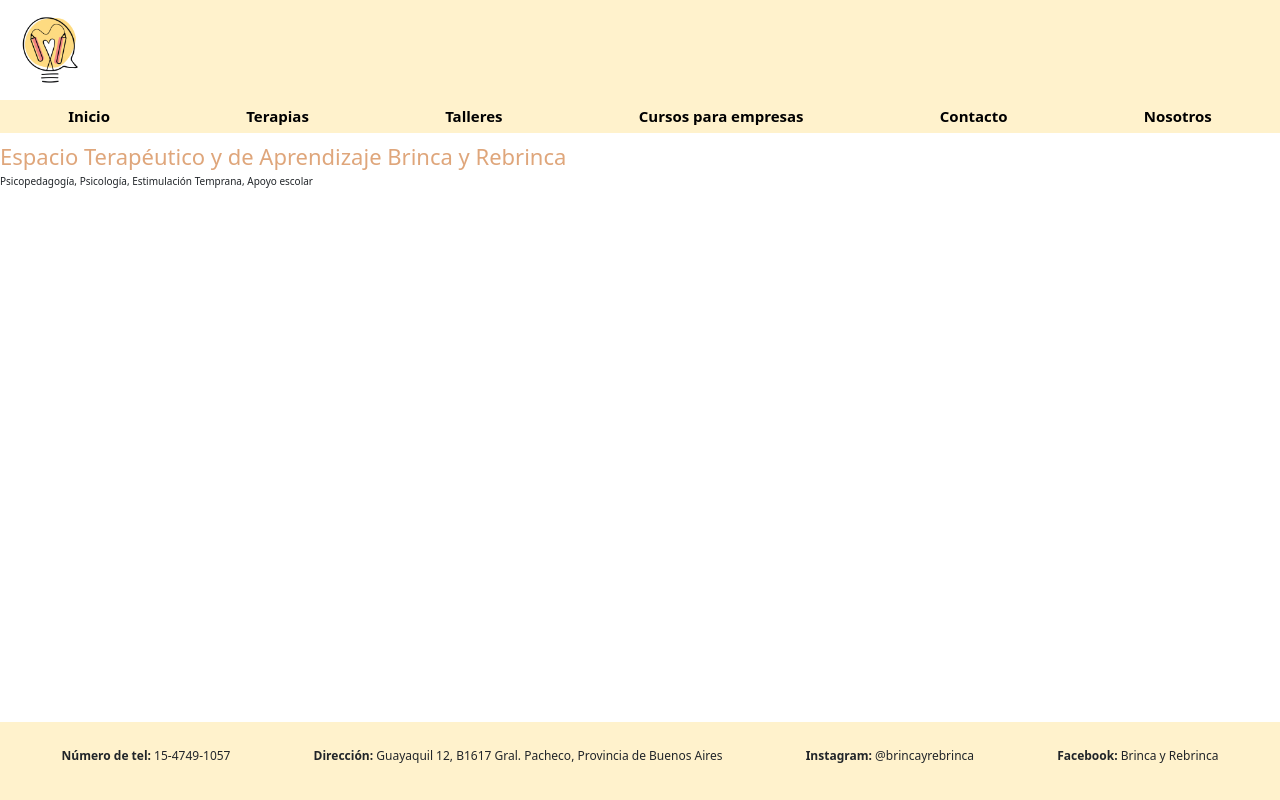
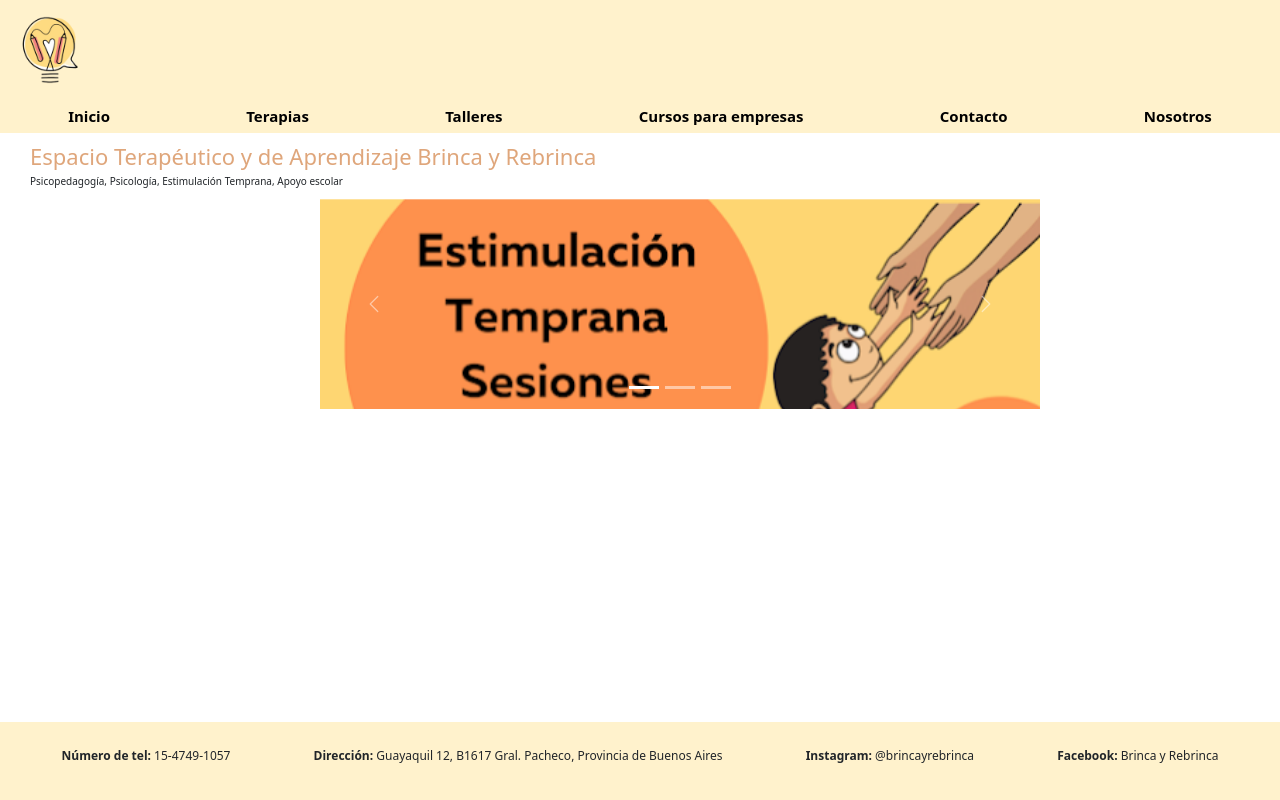
Before and after one commit to MiltonRuiz96/brinca_y_rebrinca, a plain HTML site: page index.html in a window 1280 px wide. Drawn offline with nearby package versions, Linux system fonts and the light colour scheme.

Commit message:
Carrusel

```diff
--- a/Estilo/Style.css
+++ b/Estilo/Style.css
@@ -88,4 +88,14 @@ footer {
   font-weight: bold;
 }
 
+.mi-carrusel {
+  width: 720px;
+  height: 210px;
+}
+
+.mi-carrusel .carousel-item {
+  width: 720px;
+  height: 210px;
+}
+
 /* Footer */
--- a/index.html
+++ b/index.html
@@ -18,7 +18,7 @@
   <body>
     <header>
       <!-- logo -->
-      <img src="Medios/logo blanco.jpeg" alt="Error pic" />
+      <img src="Medios/logo.png" alt="Error pic" />
       <!-- Menú -->
       <nav>
         <ul class="navbar">
@@ -36,10 +36,78 @@
 
     <main>
       <!-- Banner presentación -->
-      <section>
+      <section class="ms-5">
         <h1>Espacio Terapéutico y de Aprendizaje Brinca y Rebrinca</h1>
         <p>Psicopedagogía, Psicología, Estimulación Temprana, Apoyo escolar</p>
       </section>
+      <div class="d-flex">
+        <div class="col-3"></div>
+        <div id="carouselExampleIndicators" class="carousel slide mi-carrusel">
+          <div class="carousel-indicators">
+            <button
+              type="button"
+              data-bs-target="#carouselExampleIndicators"
+              data-bs-slide-to="0"
+              class="active"
+              aria-current="true"
+              aria-label="Slide 1"
+            ></button>
+            <button
+              type="button"
+              data-bs-target="#carouselExampleIndicators"
+              data-bs-slide-to="1"
+              aria-label="Slide 2"
+            ></button>
+            <button
+              type="button"
+              data-bs-target="#carouselExampleIndicators"
+              data-bs-slide-to="2"
+              aria-label="Slide 3"
+            ></button>
+          </div>
+          <div class="carousel-inner">
+            <div class="carousel-item active">
+              <img
+                src="./Medios/carrusel1.png"
+                class="d-block w-100"
+                alt="..."
+              />
+            </div>
+            <div class="carousel-item">
+              <img
+                src="./Medios/carrusel2.png"
+                class="d-block w-100"
+                alt="..."
+              />
+            </div>
+            <div class="carousel-item">
+              <img
+                src="./Medios/carrusel3.png"
+                class="d-block w-100"
+                alt="..."
+              />
+            </div>
+          </div>
+          <button
+            class="carousel-control-prev"
+            type="button"
+            data-bs-target="#carouselExampleIndicators"
+            data-bs-slide="prev"
+          >
+            <span class="carousel-control-prev-icon" aria-hidden="true"></span>
+            <span class="visually-hidden">Previous</span>
+          </button>
+          <button
+            class="carousel-control-next"
+            type="button"
+            data-bs-target="#carouselExampleIndicators"
+            data-bs-slide="next"
+          >
+            <span class="carousel-control-next-icon" aria-hidden="true"></span>
+            <span class="visually-hidden">Next</span>
+          </button>
+        </div>
+      </div>
     </main>
 
     <footer>
@@ -54,4 +122,9 @@
       </ul>
     </footer>
   </body>
+  <script
+    src="https://cdn.jsdelivr.net/npm/bootstrap@5.3.0/dist/js/bootstrap.bundle.min.js"
+    integrity="sha384-geWF76RCwLtnZ8qwWowPQNguL3RmwHVBC9FhGdlKrxdiJJigb/j/68SIy3Te4Bkz"
+    crossorigin="anonymous"
+  ></script>
 </html>
```
Also changed, not shown: Page/Contacto.html (+2 -2 lines), Page/CursosParaEmpresas.html (+1 -1 lines), Page/Nosotros.html (+1 -1 lines), Page/Talleres.html (+1 -1 lines), Page/Terapias.html (+1 -1 lines), Medios/WhatsApp Image 2023-05-22 at 19.28.14.jpeg (deleted), Medios/WhatsApp Image 2023-05-22 at 19.29.50.jpeg (deleted), Medios/carrusel1.png (added), Medios/carrusel2.png (added), Medios/carrusel3.png (added), Medios/franja-banner-naranja-1024x213.jpg (deleted), Medios/logo blanco.jpeg (deleted), Medios/logo.png (added).
